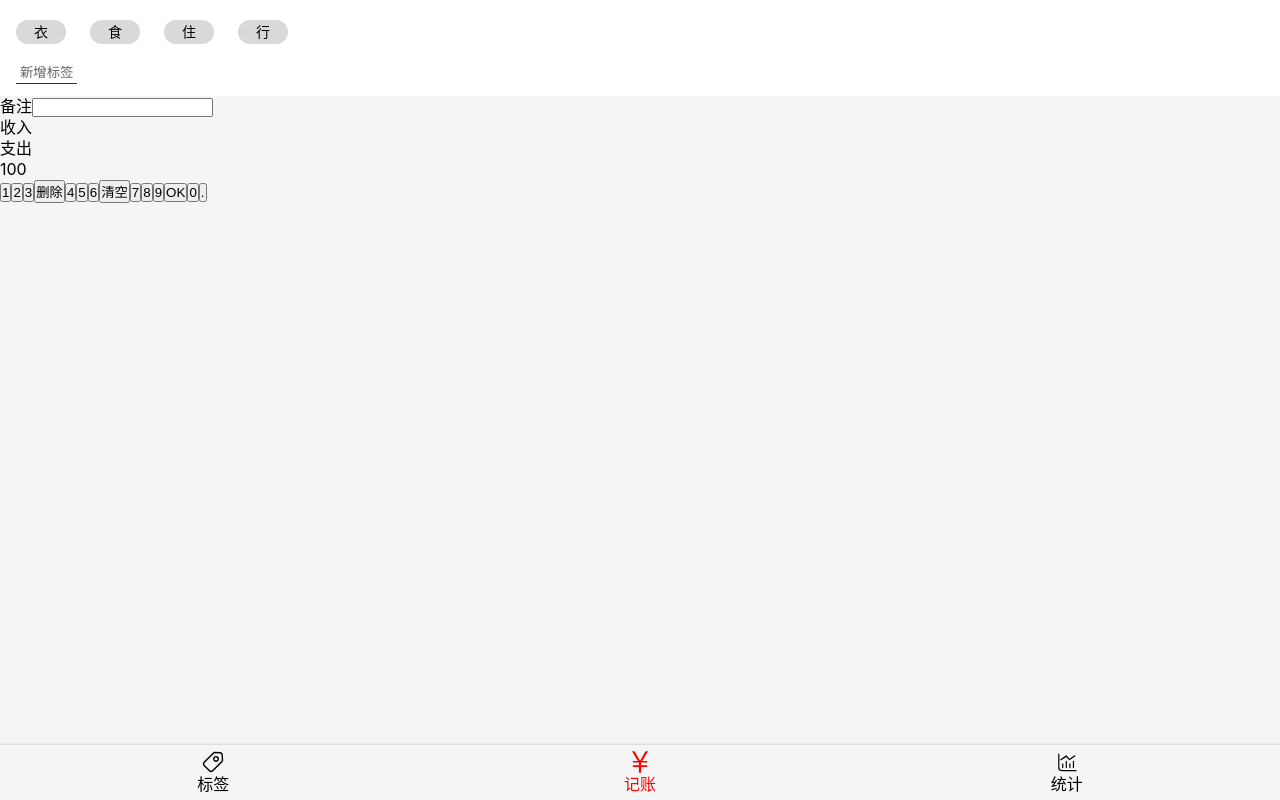
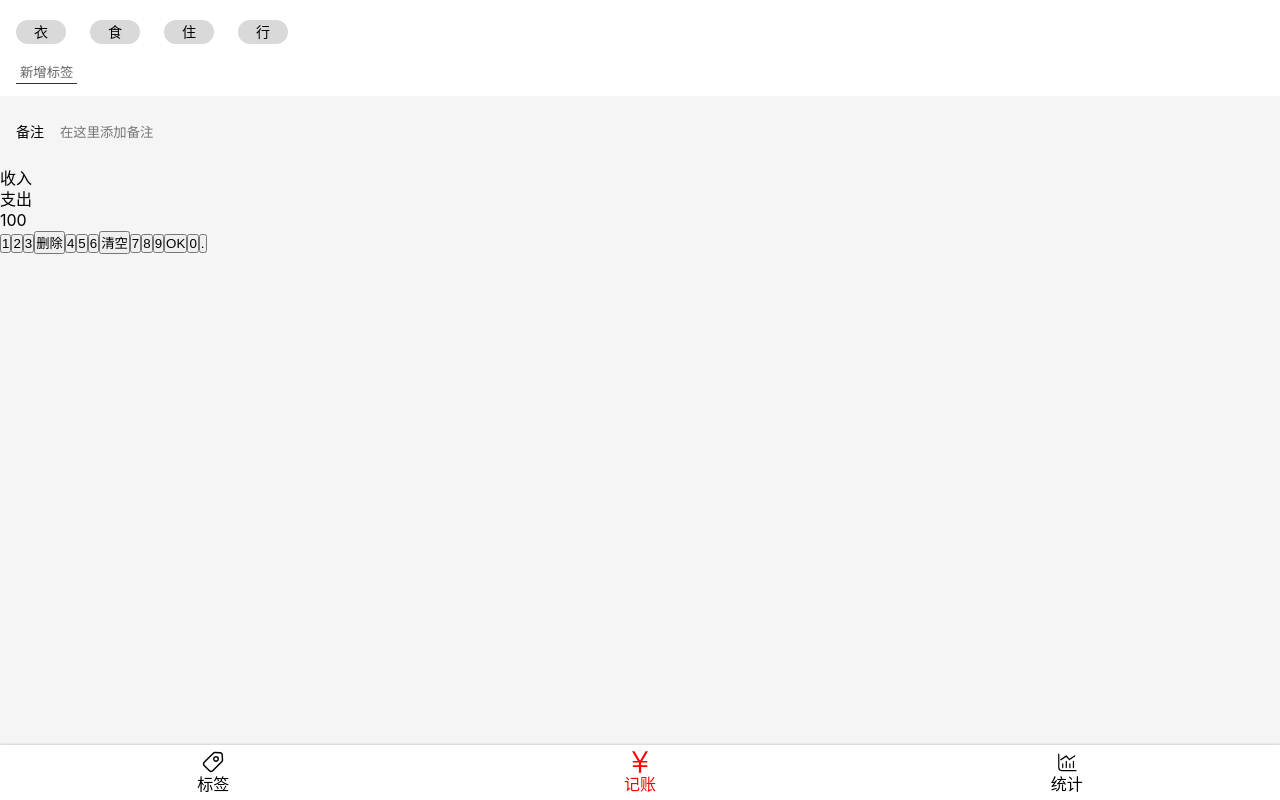
Before and after one commit to xna00/money, a React app: page /#/money in a window 1280 px wide. Built offline with nearby package versions, Linux system fonts and the light colour scheme.

Commit message:
Money 组件的 NotesSection UI 完成

```diff
--- a/src/compontents/Layout.tsx
+++ b/src/compontents/Layout.tsx
@@ -16,7 +16,6 @@
 }
 const Layout = (props: Props) => {
     return (
-
         <Wrapper>
             <Main>
                 {props.children}
--- a/src/compontents/Nav.tsx
+++ b/src/compontents/Nav.tsx
@@ -4,6 +4,7 @@
 import Icon from "./Icon";
 
 const NavWrapper = styled.nav`
+background: white;
 box-shadow: 0 0 3px rgba(0,0,0,0.25);
     > ul {
       display: flex;
--- a/src/views/Money.tsx
+++ b/src/views/Money.tsx
@@ -23,7 +23,22 @@
   }
 `
 const NotesSection = styled.section`
-
+  background: #f5f5f5;
+  padding: 0 16px;
+  font-size: 14px;
+  > label {
+    display:flex;
+    align-items: center;
+    > span { margin-right: 16px; white-space: nowrap; }
+    > input {
+      display:block;
+      width: 100%;
+      height: 72px;
+      background: none;
+      border: none;
+      outline: none;
+    }
+  }
 `
 const CategorySection = styled.section`
 
@@ -47,7 +62,7 @@
             <NotesSection>
                 <label>
                     <span>备注</span>
-                    <input type="text"/>
+                    <input type="text" placeholder="在这里添加备注"/>
                 </label>
             </NotesSection>
             <CategorySection>
```
